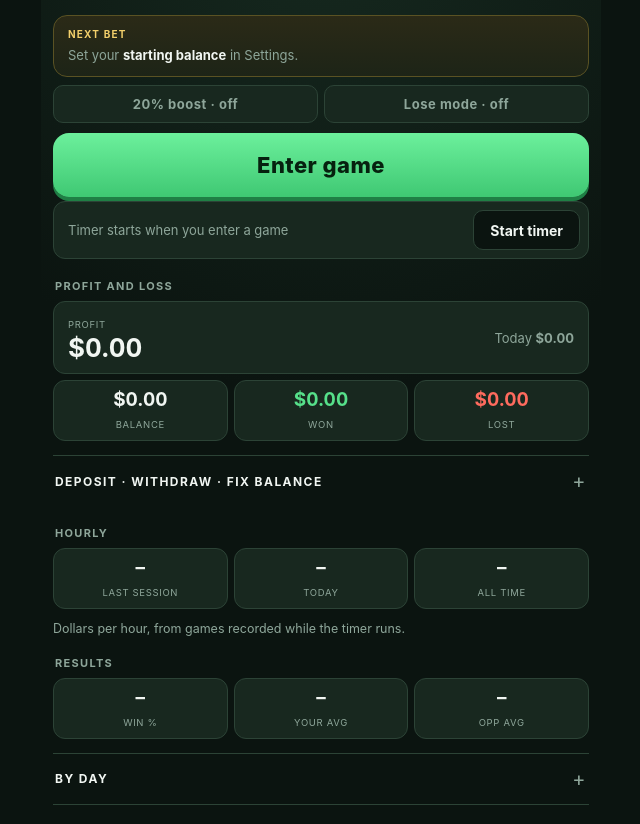
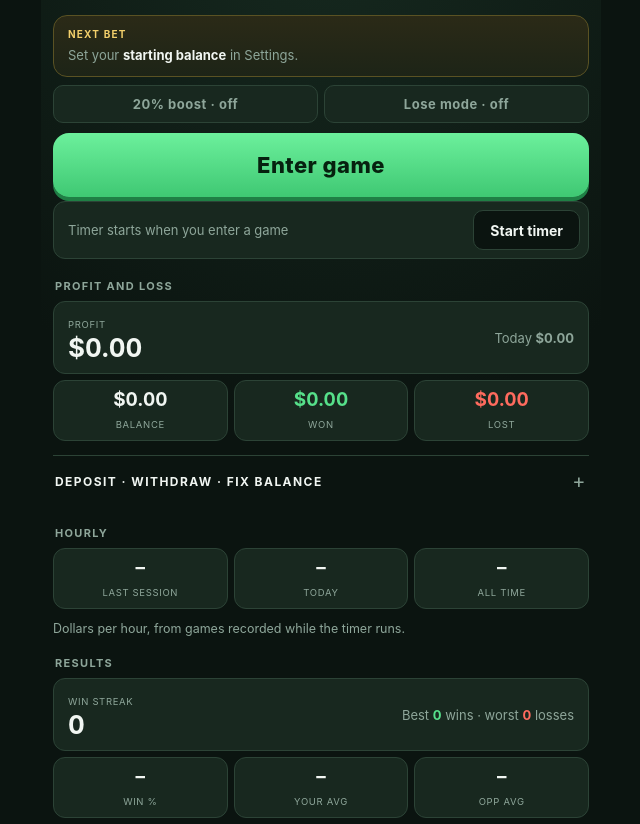
Before and after one commit to banegitcode/twentyone-helper, a plain HTML site: page dist/index.html in a window 1280 px wide. Shown: the part 78-902 px from the top of the page, without its empty margins (319-959 px from the left). Drawn offline with Linux system fonts and the light colour scheme.

Commit message:
Streak counter tile back on the main lobby
Co-Authored-By: Claude Fable 5.2 <noreply@anthropic.com>

```diff
--- a/dist/index.html
+++ b/dist/index.html
@@ -964,7 +964,7 @@ function summary() {
     todayNet: P.filter((e) => isToday(e.t)).reduce((a, e) => a + e.d, 0),
     days: (() => { const m = new Map(); for (const e of P) { const d = new Date(e.t), k = d.toDateString(); if (!m.has(k)) m.set(k, { t: e.t, label: isToday(e.t) ? 'Today' : (d.getMonth() + 1) + '/' + d.getDate(), n: 0, w: 0, l: 0, tie: 0, net: 0 }); const x = m.get(k); x.net += e.d; if (e.g) { x.n++; if (e.g.res === 'T') x.tie++; if (e.g.res === 'W') x.w++; if (e.g.res === 'L') x.l++; } } return Array.from(m.values()).sort((a, b) => b.t - a.t); })(),
     streak: Rv.length ? Rv[Rv.length - 1].res + streak : '–', streakN: streak, streakRes: Rv.length ? Rv[Rv.length - 1].res : null,
-    bestW: run('W'), worstL: run('L'), money: REC.start !== 0 || G.some((g) => g.fee || g.prize),
+    bestW: run('W'), worstL: run('L'), bestL: run('L'), money: REC.start !== 0 || G.some((g) => g.fee || g.prize),
   };
 }
 // ------------------------------- bet calculator -------------------------------
@@ -1133,7 +1133,7 @@ function renderStats() {
       '<details class="sec"><summary>Deposit · withdraw · fix balance</summary><div class="mv"><button data-mv="1">Deposit</button><button data-mv="-1">Withdraw</button><button data-mv="3">Other games +/−</button><button data-mv="2">Fix balance</button></div></details>' +
       (REC.moves.length ? '<div class="mvs"><span>' + (s.dep ? 'Deposited <b>' + money(s.dep) + '</b>' : '') + (s.dep && s.wd ? ' · ' : '') + (s.wd ? 'Withdrawn <b>' + money(s.wd) + '</b>' : '') + ((s.dep || s.wd) && s.adj ? ' · ' : '') + (s.adj ? 'Corrected <b>' + signed(s.adj) + '</b>' : '') + ((s.dep || s.wd || s.adj) && s.other ? ' · ' : '') + (s.other ? 'Other games <b>' + signed(s.other) + '</b>' : '') + '</span><button data-mv="0">Undo last</button></div>' : '')],
     ['Hourly', hourlyTiles(tile, B, sg)],
-    ['Results', tile('Win %', B(pct(s.winPct))) + tile('Your avg', B(fmt(s.myAvg))) + tile('Opp avg', B(fmt(s.oppAvg)))],
+    ['Results', '<div class="tile wide"><div><span>' + (s.streakRes === 'L' ? 'Loss streak' : s.streakRes === 'T' ? 'Tie streak' : 'Win streak') + '</span>' + B(s.streakRes ? s.streakN : 0, s.streakRes === 'W' ? 'pos' : s.streakRes === 'L' ? 'neg' : '') + '</div><span>Best <i class="pos">' + s.bestW + '</i> wins · worst <i class="neg">' + s.bestL + '</i> losses</span></div>' + tile('Win %', B(pct(s.winPct))) + tile('Your avg', B(fmt(s.myAvg))) + tile('Opp avg', B(fmt(s.oppAvg)))],
   ];
   $('tiles').innerHTML = groups.map((g) => '<h3>' + g[0] + '</h3><div class="tiles">' + g[1] + '</div>' + (g[2] || '')).join('');
   $('more').innerHTML = tile('Avg win', B(cash(s.avgWin))) + tile('Avg loss', B(cash(s.avgLoss))) + tile('Break-even', B(pct(s.breakEven))) +
```
Also changed, not shown: docs/index.html (+2 -2 lines), web/template.html (+2 -2 lines).
